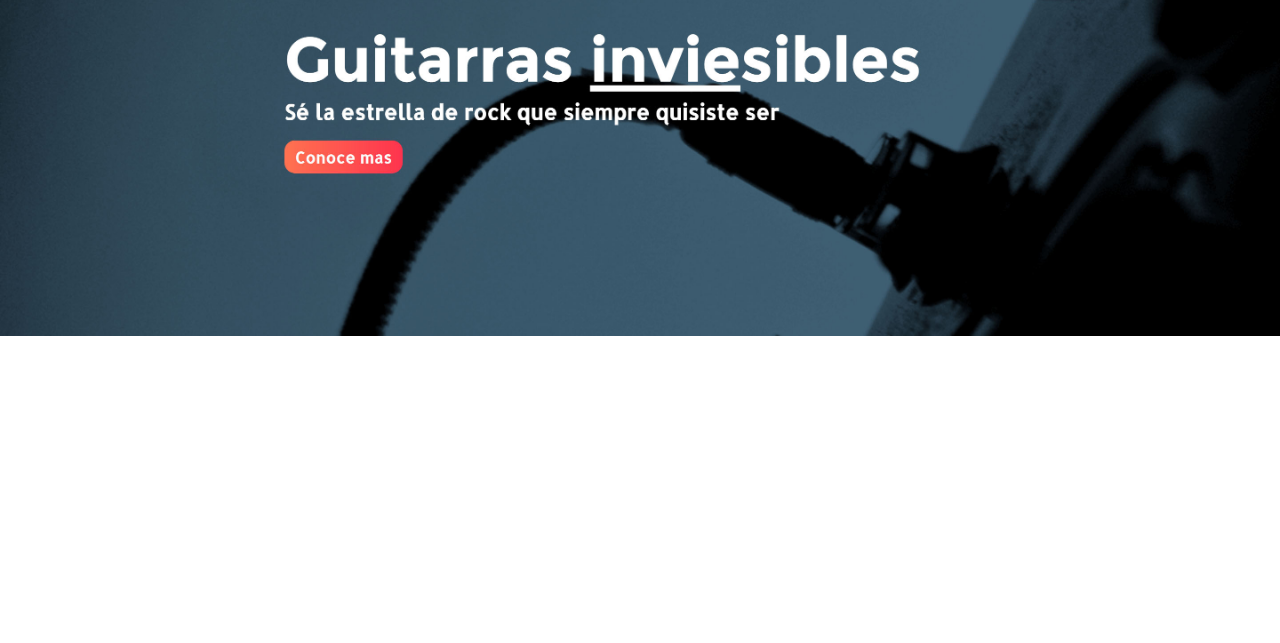
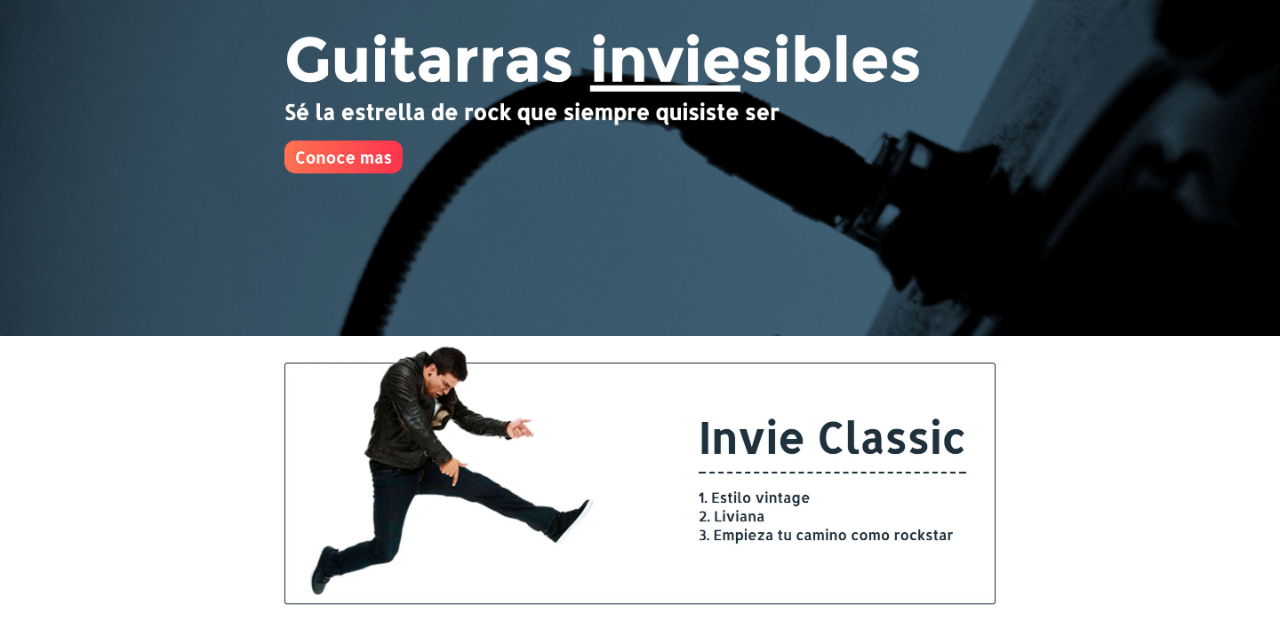
Before and after one commit to DanielFernandoYepezVelez/OneProyect, a plain HTML site: page index.html in a window 1280 px wide. Shown: the part 139-782 px from the top of the page. Drawn offline with Linux system fonts and the light colour scheme.

Commit message:
Aquí estoy agregando la PRIMERA SECCIÓN del MAIN

```diff
--- a/index.html
+++ b/index.html
@@ -25,7 +25,7 @@
     <main>
       <section>
         <article>
-
+          <img src="./img/clasica.webp" alt="primera Sección">
         </article>
       </section>
       <section>
```
Also changed, not shown: img/clasica.webp (added).
